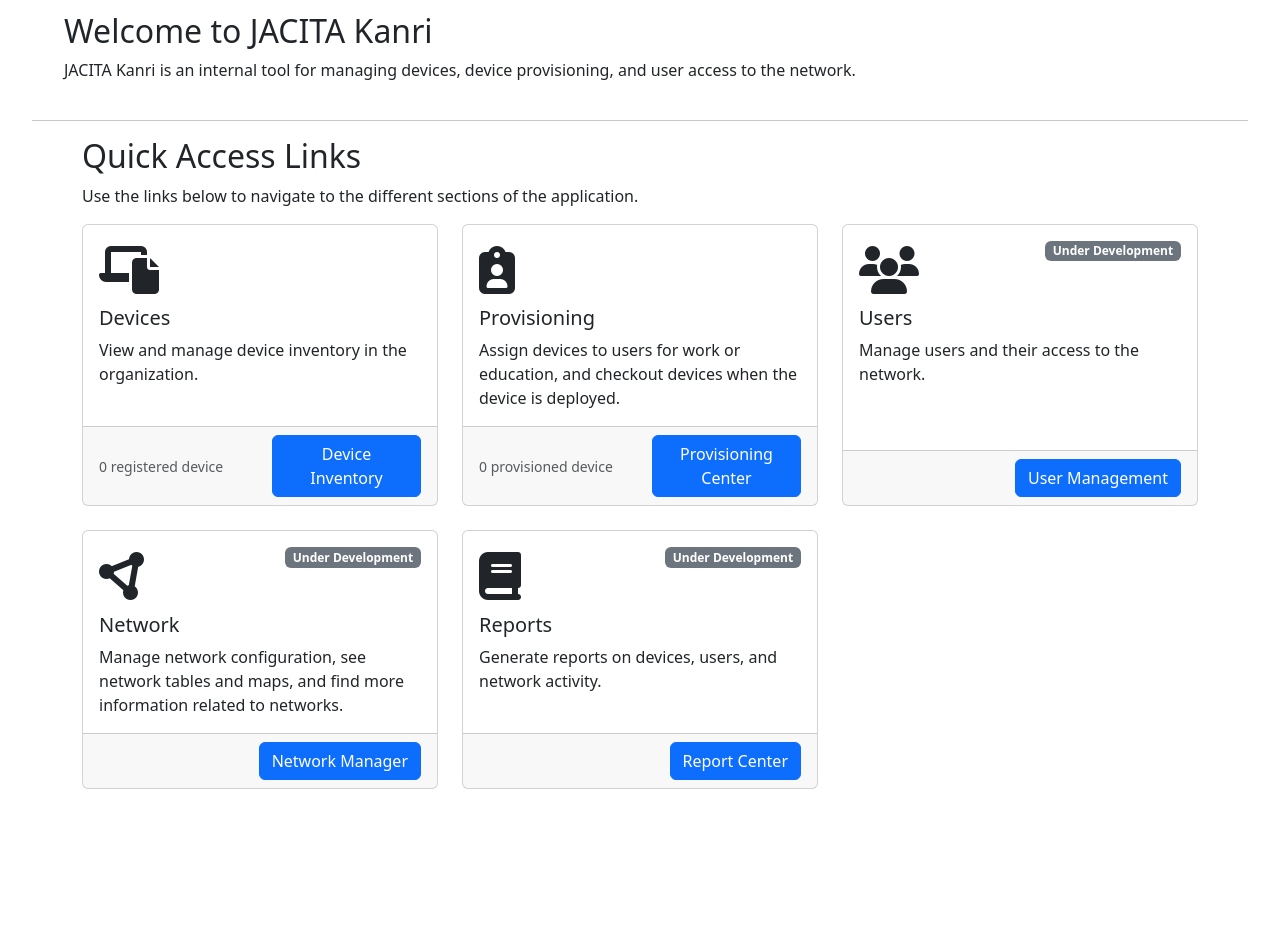
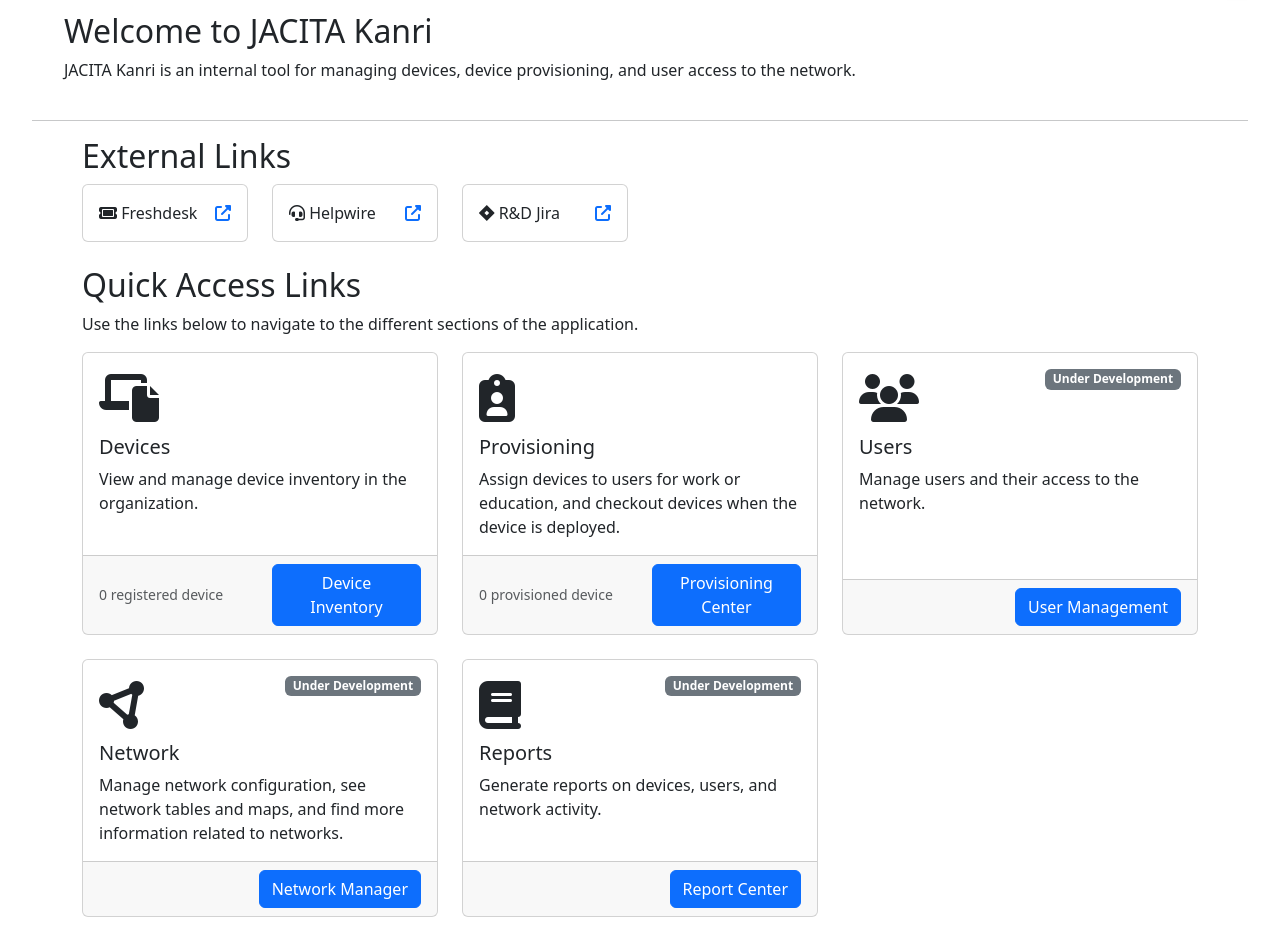
Before and after one commit to ravendinata/JACITA-Kanri, a Flask app: page / in a window 1280 px wide. Shown: the part 82-1023 px from the top of the page. Before the commit the page ends 871 px from the top, so only its background shows below. Run offline with Flask 3, Linux system fonts and the light colour scheme; data that the repository does not hold is empty; parts of the project's set-up code (start-up, migrations or seed data) failed here and were passed over; some libraries are stand-ins or nearby versions.

Commit message:
Added external links to home page

```diff
--- a/templates/index.html
+++ b/templates/index.html
@@ -7,6 +7,39 @@
 </div>
 <hr>
 <div class="container-md">
+    <h1>External Links</h1>
+    <div class="row mb-4">
+        <div class="col-md-2">
+            <div class="card h-100">
+                <div class="card-body">
+                    <span>
+                        <a href="https://jacschool.freshdesk.com/a/dashboard/default" target="_blank" class="stretched-link float-end"><i class="fa-solid fa-up-right-from-square"></i></a>
+                        <p class="card-text"><i class="fa-solid fa-ticket"></i> Freshdesk</p>
+                    </span>
+                </div>
+            </div>
+        </div>
+        <div class="col-md-2">
+            <div class="card h-100">
+                <div class="card-body">
+                    <span>
+                        <a href="https://www.helpwire.app/account" target="_blank" class="stretched-link float-end"><i class="fa-solid fa-up-right-from-square"></i></a>
+                        <p class="card-text"><i class="fa-solid fa-headset"></i> Helpwire</p>
+                    </span>
+                </div>
+            </div>
+        </div>
+        <div class="col-md-2">
+            <div class="card h-100">
+                <div class="card-body">
+                    <span>
+                        <a href="https://jacschool.atlassian.net/jira/" target="_blank" class="stretched-link float-end"><i class="fa-solid fa-up-right-from-square"></i></a>
+                        <p class="card-text"><i class="fa-brands fa-jira"></i> R&D Jira</p>
+                    </span>
+                </div>
+            </div>
+        </div>
+    </div>
     <h1>Quick Access Links</h1>
     <p>Use the links below to navigate to the different sections of the application.</p>
     <div class="row mb-4">
```
